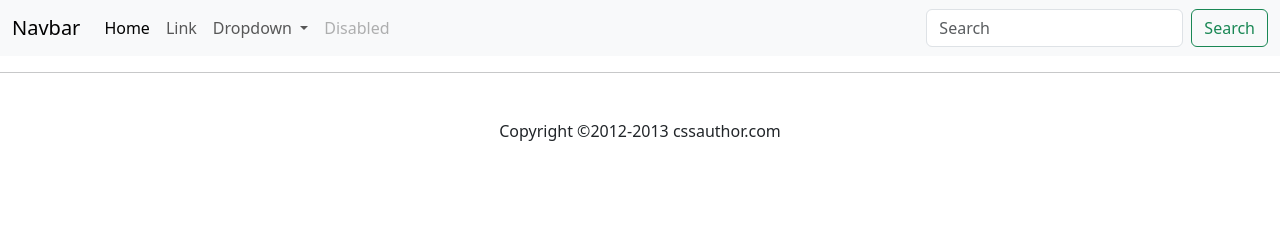
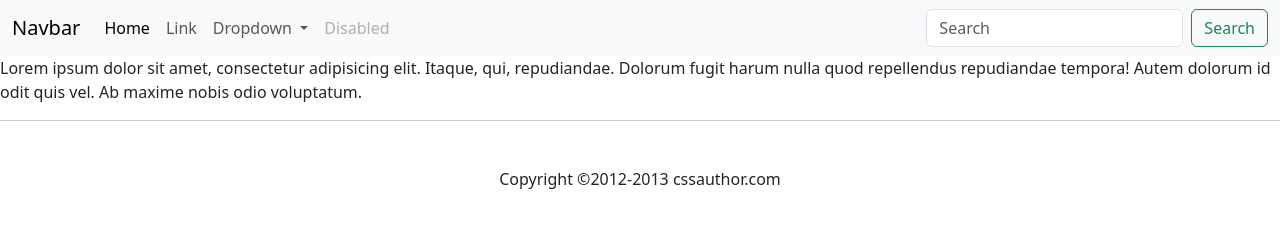
Before and after one commit to MPCNUniversity/branching2, a website built with Vite: page src/index.html in a window 1280 px wide. Built offline with nearby package versions, Linux system fonts and the light colour scheme; files whose address does not match are found by name.

Commit message:
p toegevoegd

```diff
--- a/src/index.html
+++ b/src/index.html
@@ -11,7 +11,6 @@
     <script type="module" src="./css/customclass.css" rel="stylesheet"></script>
 </head>
 <body>
-
 <header>
     <nav class="navbar navbar-expand-lg bg-body-tertiary">
         <div class="container-fluid">
@@ -52,14 +51,38 @@
 </header>
 
 
-<footer class="text-center lgrey">
-    <hr style="padding-bottom:30px;">
-    <p style="paddin-top:30px;padding-bottom:30px;">Copyright &copy;2012-2013 cssauthor.com</p>
-</footer>
 
 
 
 
 
+
+
+
+
+
+
+
+
+
+
+
+
+
+
+
+
+
+
+
+
+
+<p>Lorem ipsum dolor sit amet, consectetur adipisicing elit. Itaque, qui, repudiandae. Dolorum fugit harum nulla quod repellendus repudiandae tempora! Autem dolorum id odit quis vel. Ab maxime nobis odio voluptatum.</p>
+
+
+<footer class="text-center lgrey">
+    <hr style="padding-bottom:30px;">
+    <p style="paddin-top:30px;padding-bottom:30px;">Copyright &copy;2012-2013 cssauthor.com</p>
+</footer>
 </body>
 </html>
```
